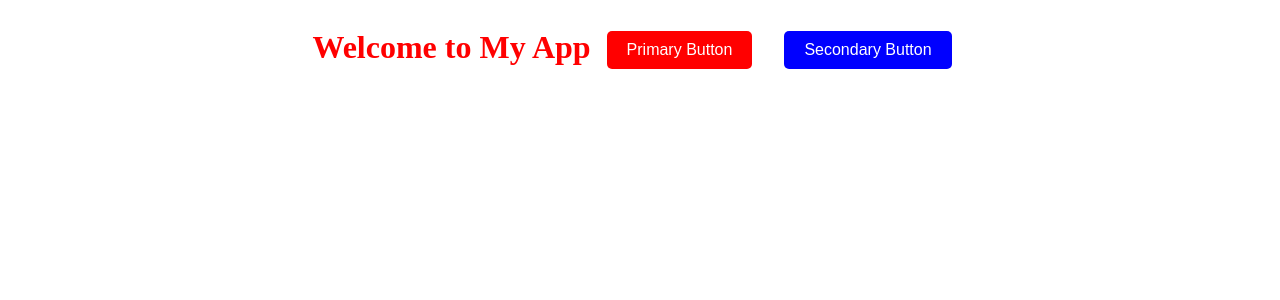
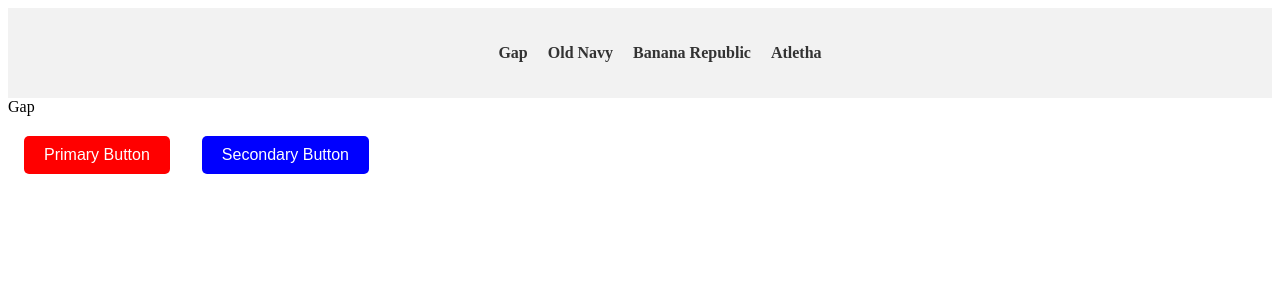
Before and after one commit to bijay11/test-css-modules, a React app: page / in a window 1280 px wide. Shown: the top 300 px of the page. Built offline with nearby package versions, Linux system fonts and the light colour scheme.

Commit message:
add react router pages add

```diff
--- a/package.json
+++ b/package.json
@@ -5,7 +5,7 @@
   "main": "index.js",
   "scripts": {
     "test": "echo \"Error: no test specified\" && exit 1",
-    "build": "webpack --mode production",
+    "build": "webpack --mode development",
     "start": "webpack-dev-server --mode development --open --hot"
   },
   "keywords": [],
--- a/src/App.js
+++ /dev/null
@@ -1,18 +0,0 @@
-import React from "react";
-import styles from "./App.module.scss";
-import { Button } from "./components/Button/Button";
-
-import { createBrowserRouter, RouterProvider } from "react-router-dom";
-
-const App = () => {
-  return (
-    <div className={styles.myComponent}>
-      <h1>Welcome to My App</h1>
-
-      <Button text="Primary Button" type="primary" />
-      <Button text="Secondary  Button" type="secondary" />
-    </div>
-  );
-};
-
-export default App;
--- a/src/App.module.scss
+++ /dev/null
@@ -1,8 +0,0 @@
-@use "variables";
-@use "mixins";
-
-.myComponent {
-  @include mixins.flex-center;
-  font-size: variables.$fontSize;
-  color: variables.$primaryColor;
-}
--- /dev/null
+++ b/src/Root.js
@@ -0,0 +1,12 @@
+import React from "react";
+import { Outlet } from "react-router-dom";
+import { Navbar } from "./components/Navbar/Navbar";
+
+export const Root = () => {
+  return (
+    <>
+      <Navbar />
+      <Outlet />
+    </>
+  );
+};
--- /dev/null
+++ b/src/components/Navbar/Navbar.js
@@ -0,0 +1,32 @@
+import React from "react";
+import { Link, NavLink } from "react-router-dom";
+import styles from "./Navbar.module.scss";
+
+export const Navbar = () => {
+  return (
+    <nav className={styles.navbar}>
+      <ul className={styles.navbar__list}>
+        <li className={styles.navbar__item}>
+          <NavLink to="/" className={styles.navbar__link}>
+            Gap
+          </NavLink>
+        </li>
+        <li className={styles.navbar__item}>
+          <NavLink to="/oldnavy" className={styles.navbar__link}>
+            Old Navy
+          </NavLink>
+        </li>
+        <li className={styles.navbar__item}>
+          <NavLink to="/bananarepublic" className={styles.navbar__link}>
+            Banana Republic
+          </NavLink>
+        </li>
+        <li className={styles.navbar__item}>
+          <NavLink to="/atletha" className={styles.navbar__link}>
+            Atletha
+          </NavLink>
+        </li>
+      </ul>
+    </nav>
+  );
+};
--- /dev/null
+++ b/src/components/Navbar/Navbar.module.scss
@@ -0,0 +1,24 @@
+.navbar {
+  background-color: #f2f2f2;
+  padding: 20px;
+}
+
+.navbar__list {
+  list-style: none;
+  display: flex;
+  justify-content: center;
+}
+
+.navbar__item {
+  margin: 0 10px;
+}
+
+.navbar__link {
+  text-decoration: none;
+  color: #333;
+  font-weight: bold;
+}
+
+.active {
+  color: #ff0000;
+}
--- a/src/index.js
+++ b/src/index.js
@@ -1,16 +1,10 @@
 import React from "react";
-import { createRoot } from "react-dom/client";
-import App from "./App";
+import ReactDOM from "react-dom/client";
+import { RouterProvider } from "react-router-dom";
+import router from "./routes";
 
-import { createBrowserRouter, RouterProvider } from "react-router-dom";
-
-const router = createBrowserRouter([
-  {
-    path: "/",
-    element: <App />,
-  },
-]);
-
-const container = document.getElementById("root");
-const root = createRoot(container);
-root.render(<RouterProvider router={router} />);
+ReactDOM.createRoot(document.getElementById("root")).render(
+  <React.StrictMode>
+    <RouterProvider router={router}></RouterProvider>
+  </React.StrictMode>
+);
--- /dev/null
+++ b/src/pages/Athleta.js
@@ -0,0 +1,12 @@
+import React from "react";
+import { Button } from "../components/Button/Button";
+
+export const Athleta = () => {
+  return (
+    <>
+      <div>Athleta</div>
+      <Button text="Primary Button" type="primary" />
+      <Button text="Secondary  Button" type="secondary" />
+    </>
+  );
+};
--- /dev/null
+++ b/src/pages/BananaRepublic.js
@@ -0,0 +1,12 @@
+import React from "react";
+import { Button } from "../components/Button/Button";
+
+export const BananaRepublic = () => {
+  return (
+    <>
+      <div>Banana Republic</div>
+      <Button text="Primary Button" type="primary" />
+      <Button text="Secondary  Button" type="secondary" />
+    </>
+  );
+};
--- /dev/null
+++ b/src/pages/Gap.js
@@ -0,0 +1,12 @@
+import React from "react";
+import { Button } from "../components/Button/Button";
+
+export const Gap = () => {
+  return (
+    <>
+      <div>Gap</div>
+      <Button text="Primary Button" type="primary" />
+      <Button text="Secondary  Button" type="secondary" />
+    </>
+  );
+};
--- /dev/null
+++ b/src/pages/OldNavy.js
@@ -0,0 +1,12 @@
+import React from "react";
+import { Button } from "../components/Button/Button";
+
+export const OldNavy = () => {
+  return (
+    <>
+      <div>Old Navy</div>
+      <Button text="Primary Button" type="primary" />
+      <Button text="Secondary  Button" type="secondary" />
+    </>
+  );
+};
--- /dev/null
+++ b/src/routes.js
@@ -0,0 +1,35 @@
+import React from "react";
+import { createBrowserRouter } from "react-router-dom";
+import { Root } from "./Root";
+import { Gap } from "./pages/Gap";
+import { OldNavy } from "./pages/OldNavy";
+import { Athleta } from "./pages/Athleta";
+import { BananaRepublic } from "./pages/BananaRepublic";
+
+const router = createBrowserRouter([
+  {
+    path: "/",
+    element: <Root />,
+    children: [
+      { index: true, element: <Gap /> },
+      {
+        path: "gap",
+        element: <Gap />,
+      },
+      {
+        path: "oldnavy",
+        element: <OldNavy />,
+      },
+      {
+        path: "atletha",
+        element: <Athleta />,
+      },
+      {
+        path: "bananarepublic",
+        element: <BananaRepublic />,
+      },
+    ],
+  },
+]);
+
+export default router;
```
